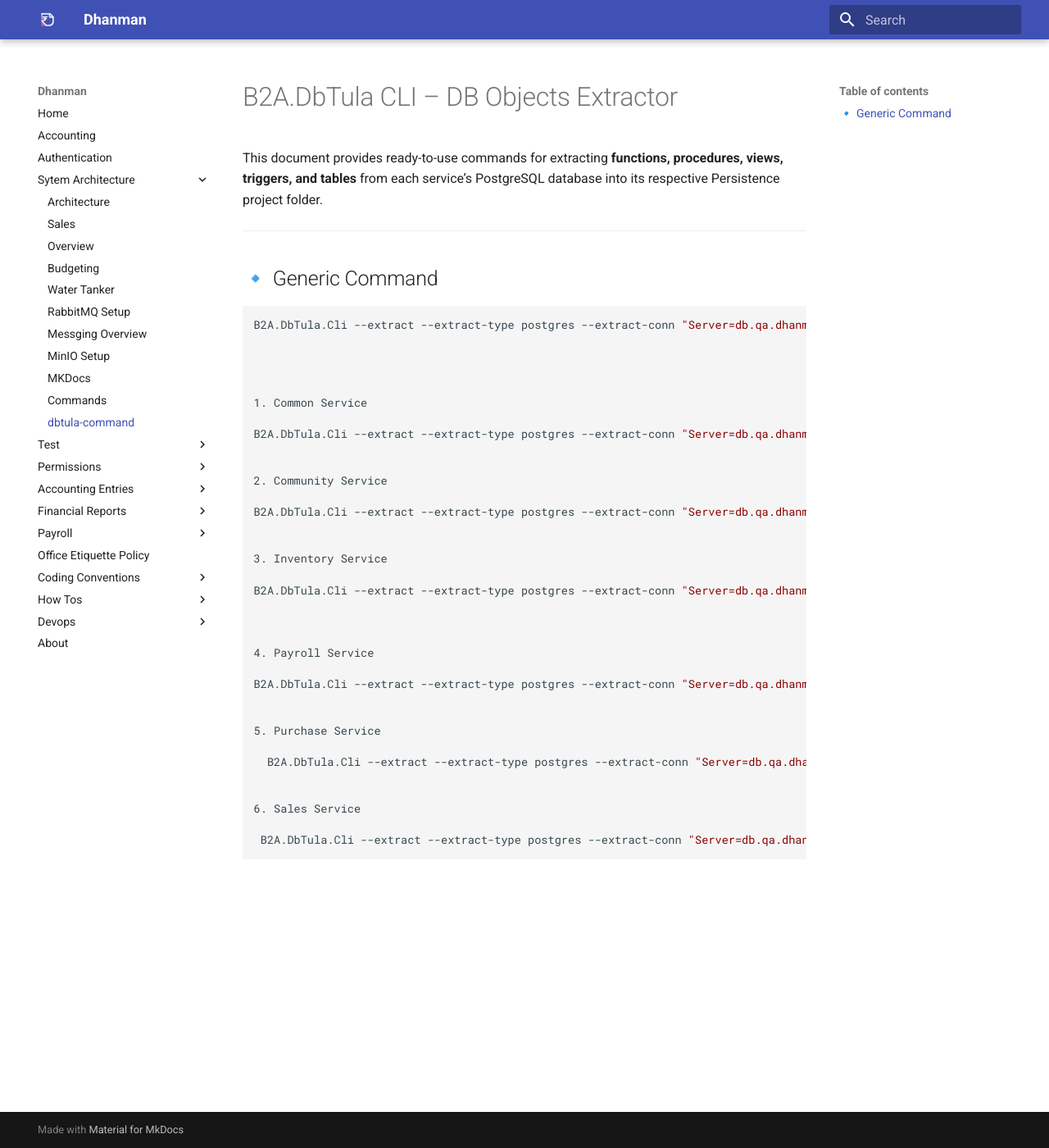
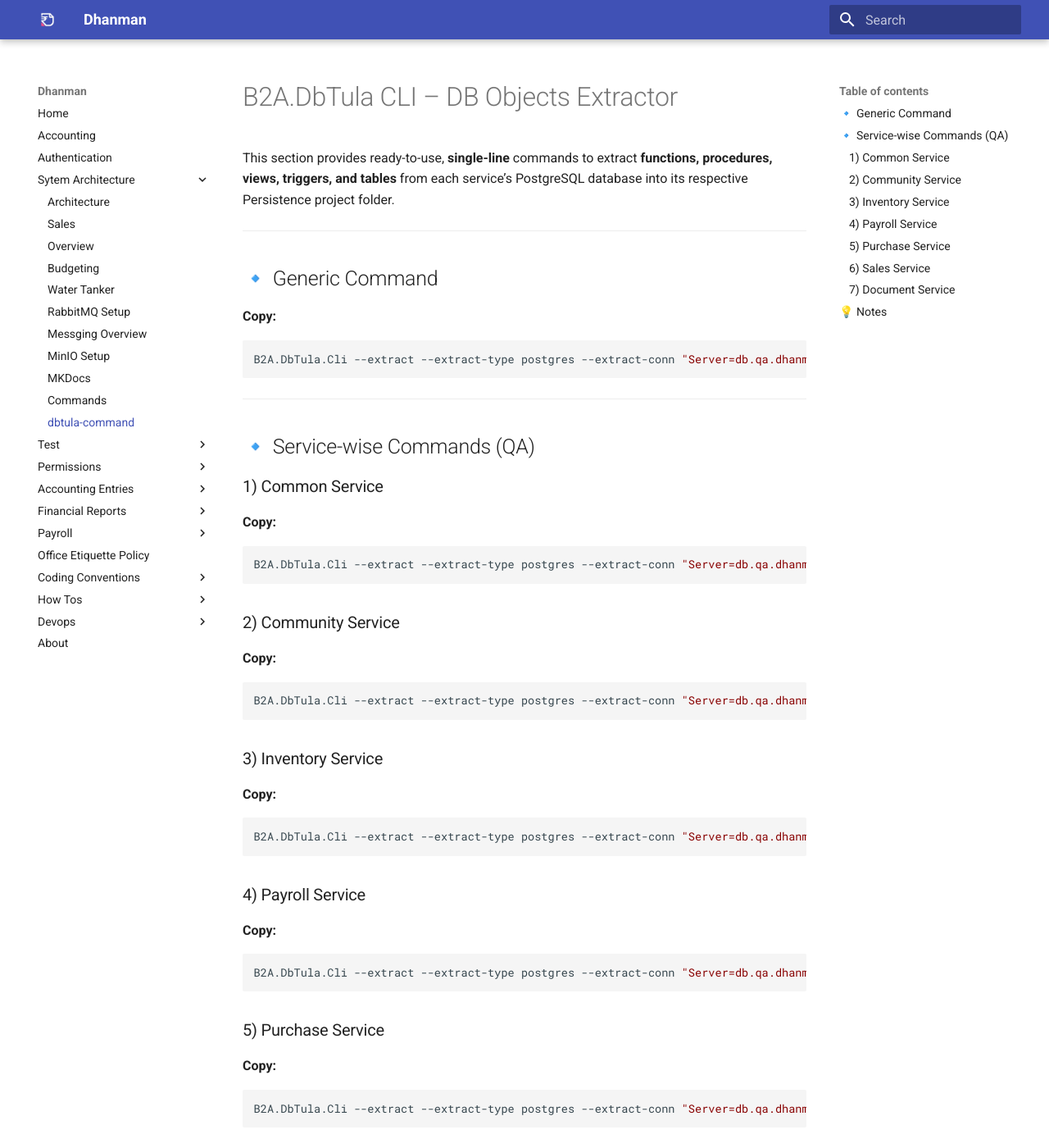
Before and after one commit to b2atech/dhanman-docs, an MkDocs documentation site: the page built from docs/dbtula/DbTula-Extract-Commands.md, in a window 1280 px wide and 1400 px high. Shown: the whole window at 82% size. Built offline with MkDocs 1.6.1 and Material for MkDocs 9.7.7, drawn with Linux system fonts in a browser that asks for light colours; nearby versions of some CDN libraries; old or Windows-style settings are respelled for this version of MkDocs; some of the changed text lies outside the part shown.

Commit message:
fix: cli commands for db tula

````diff
--- a/docs/dbtula/DbTula-Extract-Commands.md
+++ b/docs/dbtula/DbTula-Extract-Commands.md
@@ -1,45 +1,82 @@
 # B2A.DbTula CLI – DB Objects Extractor
 
-This document provides ready-to-use commands for extracting **functions, procedures, views, triggers, and tables** from each service’s PostgreSQL database into its respective Persistence project folder.
+This section provides ready-to-use, **single-line** commands to extract **functions, procedures, views, triggers, and tables** from each service’s PostgreSQL database into its respective Persistence project folder.
 
 ---
 
 ## 🔹 Generic Command
 
+**Copy:**
+
 ```sh
 B2A.DbTula.Cli --extract --extract-type postgres --extract-conn "Server=db.qa.dhanman.com;Port=5432;Database=<DB_NAME>;User Id=dhanmanqa;Password=<DB_PASSWORD>;" --objects functions,procedures,views,triggers,tables --outputDir "src/<ServiceName>.Persistence/DBObjects" --overwrite
+```
 
+---
 
+## 🔹 Service-wise Commands (QA)
 
+### 1) Common Service
 
-1. Common Service
+**Copy:**
 
+```sh
 B2A.DbTula.Cli --extract --extract-type postgres --extract-conn "Server=db.qa.dhanman.com;Port=5432;Database=qa-dhanman-common;User Id=dhanmanqa;Password=<DB_PASSWORD>;" --objects functions,procedures,views,triggers,tables --outputDir "src/Dhanman.Common.Persistence/DBObjects" --overwrite
+```
 
+### 2) Community Service
 
-2. Community Service
+**Copy:**
 
+```sh
 B2A.DbTula.Cli --extract --extract-type postgres --extract-conn "Server=db.qa.dhanman.com;Port=5432;Database=qa-dhanman-community;User Id=dhanmanqa;Password=<DB_PASSWORD>;" --objects functions,procedures,views,triggers,tables --outputDir "src/Dhanman.Community.Persistence/DBObjects" --overwrite
+```
 
+### 3) Inventory Service
 
-3. Inventory Service
+**Copy:**
 
+```sh
 B2A.DbTula.Cli --extract --extract-type postgres --extract-conn "Server=db.qa.dhanman.com;Port=5432;Database=qa-dhanman-inventory;User Id=dhanmanqa;Password=<DB_PASSWORD>;" --objects functions,procedures,views,triggers,tables --outputDir "src/Dhanman.Inventory.Persistence/DBObjects" --overwrite
+```
 
+### 4) Payroll Service
 
+**Copy:**
 
-4. Payroll Service
+```sh
+B2A.DbTula.Cli --extract --extract-type postgres --extract-conn "Server=db.qa.dhanman.com;Port=5432;Database=qa-dhanman-payroll;User Id=dhanmanqa;Password=<DB_PASSWORD>;" --objects functions,procedures,views,triggers,tables --outputDir "src/Dhanman.Payroll.Persistence/DBObjects" --overwrite
+```
 
-B2A.DbTula.Cli --extract --extract-type postgres --extract-conn "Server=db.qa.dhanman.com;Port=5432;Database=qa-dhanman-payroll;User Id=dhanmanqa;Password=<DB_PASSWORD>;" --objects functions,procedures,views,triggers,tables --outputDir "src/Dhanman.Payroll.Persistence/DBObjects" --overwrite
+### 5) Purchase Service
 
+**Copy:**
 
-5. Purchase Service
+```sh
+B2A.DbTula.Cli --extract --extract-type postgres --extract-conn "Server=db.qa.dhanman.com;Port=5432;Database=qa-dhanman-purchase;User Id=dhanmanqa;Password=<DB_PASSWORD>;" --objects functions,procedures,views,triggers,tables --outputDir "src/Dhanman.Purchase.Persistence/DBObjects" --overwrite
+```
 
-  B2A.DbTula.Cli --extract --extract-type postgres --extract-conn "Server=db.qa.dhanman.com;Port=5432;Database=qa-dhanman-purchase;User Id=dhanmanqa;Password=<DB_PASSWORD>;" --objects functions,procedures,views,triggers,tables --outputDir "src/Dhanman.Purchase.Persistence/DBObjects" --overwrite
+### 6) Sales Service
 
+**Copy:**
 
-6. Sales Service
+```sh
+B2A.DbTula.Cli --extract --extract-type postgres --extract-conn "Server=db.qa.dhanman.com;Port=5432;Database=qa-dhanman-sales;User Id=dhanmanqa;Password=<DB_PASSWORD>;" --objects functions,procedures,views,triggers,tables --outputDir "src/Dhanman.Sales.Persistence/DBObjects" --overwrite
+```
 
- B2A.DbTula.Cli --extract --extract-type postgres --extract-conn "Server=db.qa.dhanman.com;Port=5432;Database=qa-dhanman-sales;User Id=dhanmanqa;Password=<DB_PASSWORD>;" --objects functions,procedures,views,triggers,tables --outputDir "src/Dhanman.Sales.Persistence/DBObjects" --overwrite
+### 7) Document Service
 
+**Copy:**
+
+```sh
+B2A.DbTula.Cli --extract --extract-type postgres --extract-conn "Server=db.qa.dhanman.com;Port=5432;Database=qa-dhanman-document;User Id=dhanmanqa;Password=<DB_PASSWORD>;" --objects functions,procedures,views,triggers,tables --outputDir "src/Dhanman.Document.Persistence/DBObjects" --overwrite
 ```
+
+---
+
+## 💡 Notes
+
+- Replace `<DB_PASSWORD>` with the actual QA password.
+- All commands are **single line** and **copy-ready** (GitHub will show a copy icon per block).
+- Output target: `src/<ServiceName>.Persistence/DBObjects`.
+- For Prod, change server/port/db to your Prod connection values and adjust `<ServiceName>` if needed.
````
